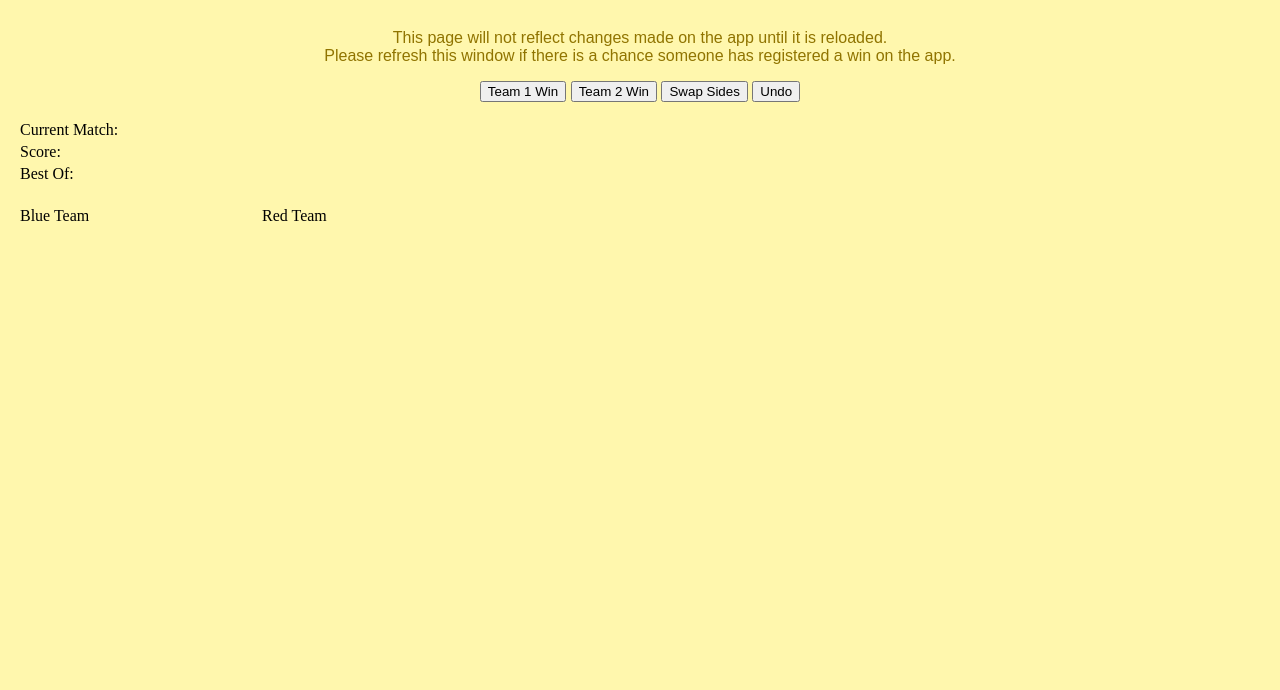
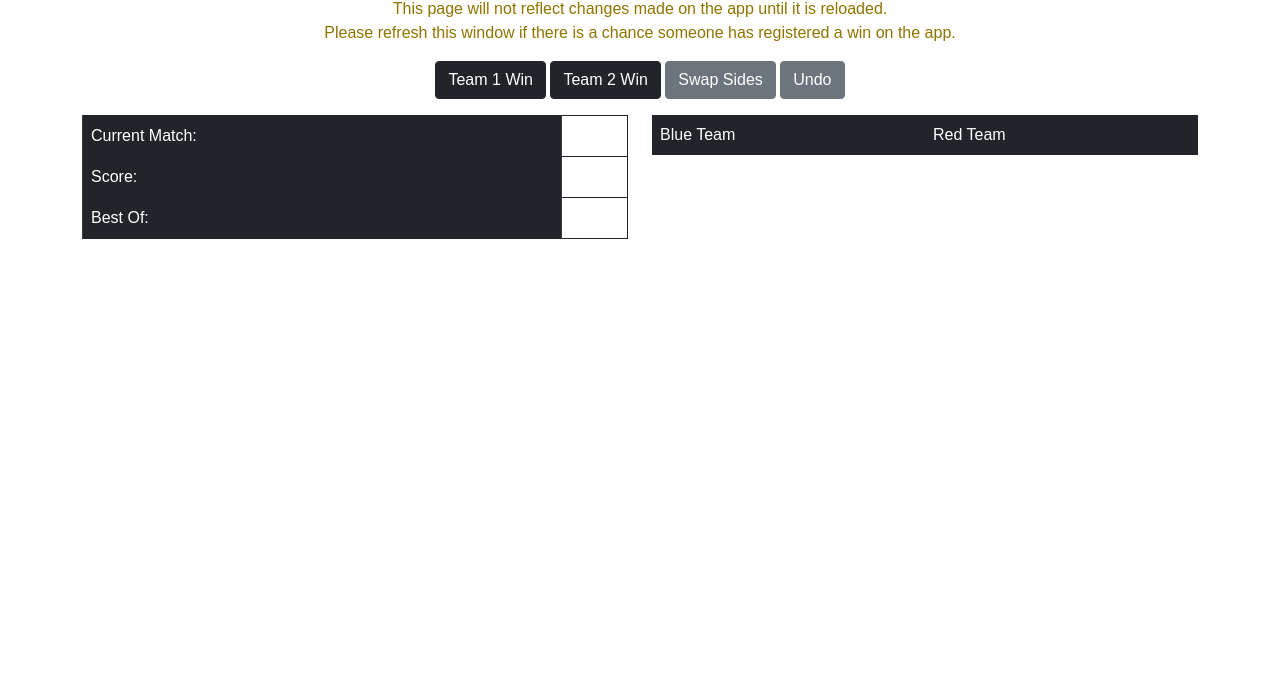
Before and after one commit to chhopsky/updatethestream, a plain HTML site: page templates/web_controller.html in a window 1280 px wide. Shown: the part 110-800 px from the top of the page. Drawn offline with nearby package versions, Linux system fonts and the light colour scheme; no server answers.

Commit message:
Add Bootstrap and adjust web controller layout and styling

```diff
--- a/templates/web_controller.html
+++ b/templates/web_controller.html
@@ -2,21 +2,20 @@
 <html>
 
 <head>
+  <link href="https://cdn.jsdelivr.net/npm/bootstrap@5.1.3/dist/css/bootstrap.min.css" rel="stylesheet" integrity="sha384-1BmE4kWBq78iYhFldvKuhfTAU6auU8tT94WrHftjDbrCEXSU1oBoqyl2QvZ6jIW3" crossorigin="anonymous">
   <title>Someone, Update The Stream!</title>
   <style>
     body {
-      background-color: #fff7ad;
+      font-family: sans-serif;
     }
 
     h1 {
-      font-family: sans-serif;
       text-align: center;
       font-size: 60px;
       margin: 35px;
     }
 
     p {
-      font-family: sans-serif;
       color: #907400;
       text-align: center;
     }
@@ -71,14 +70,14 @@ function update(){
   function update_schedulestatus(status){
     const schedule_element = document.getElementById("schedule");
     const standings_element = document.getElementById("standings");
-    let schedule_html = "<br /><table class='schedule'><tr><th>Teams</th><th>Score</th><th>Status</th><th>Winner</th></tr>";
+    let schedule_html = "<br /><table class='schedule table table-bordered'><thead class='table-dark'><tr><th>Teams</th><th>Score</th><th>Status</th><th>Winner</th></tr></thead>";
     for(var i = 0; i < status["schedule"].length; i++) {
       let obj = status["schedule"][i];
       schedule_html += extract_schedule_item(obj)
     }
     schedule_html += "</table>";
     schedule_element.innerHTML = schedule_html;
-    let standings_html = "<table class='standings'><tr><th>Team</th><th>Points</th></tr>";
+    let standings_html = "<table class='standings table table-bordered'><thead class='table-dark'><tr><th>Team</th><th>Points</th></tr></thead>";
     for(var i = 0; i < status["standings"].length; i++) {
       let obj = status["standings"][i];
       standings_html += extract_standings_item(obj)
@@ -188,38 +187,42 @@ function get_team_tricode(team){
 </head>
 
   <body>
+    <div class="container">
+      <div class="row">
         <h1>Update The Stream Web Controller</h1>
-  <p>This page will not reflect changes made on the app until it is reloaded.
-    <br />Please refresh this window if there is a chance someone has registered a win
-    on the app.
+        <p>This page will not reflect changes made on the app until it is reloaded. <br />Please refresh this window if there is a chance someone has registered a win on the app. </p>
+        <p>
+          <button class="btn btn-dark" id=team_1_win onclick="register_click('/win/team1')">Team 1 Win</button>
+          <button class="btn btn-dark" id=team_2_win onclick="register_click('/win/team2')">Team 2 Win</button>
+          <button class="btn btn-secondary" id=swap_sides onclick="register_click('/sideswap')">Swap Sides</button>
+          <button class="btn btn-secondary" id=undo onclick="register_click('/undo')">Undo</button>
         </p>
-  <p>
-    <button id=team_1_win onclick="register_click('/win/team1')">Team 1 Win</button>
-    <button id=team_2_win onclick="register_click('/win/team2')">Team 2 Win</button>
-    <button id=swap_sides onclick="register_click('/sideswap')">Swap Sides</button>
-    <button id=undo onclick="register_click('/undo')">Undo</button>
-  </p>
-  <p>
-    <table>
+      </div>
+      <div class="row">
+        <div class="col">
+          <table class="table table-bordered border-dark">
             <tr>
-          <td>Current Match:</td>
+              <td class="table-dark">Current Match:</td>
               <td id="current_match"></td>
             </tr>
             <tr>
-          <td>Score:</td>
+              <td class="table-dark">Score:</td>
               <td id="current_match_score"></td>
             </tr>
             <tr>
-          <td>Best Of:</td>
+              <td class="table-dark">Best Of:</td>
               <td id="current_match_best_of"></td>
             </tr>
           </table>
-      <br />
-      <table>
-        <tr>
+        </div>
+        <div class="col">
+          <table class="table table-borderless">
+            <thead>
+              <tr class="table-dark">
                 <td class="sides">Blue Team</td>
                 <td class="sides">Red Team</td>
               </tr>
+            </thead>
             <tr>
               <td id="blue_team"></td>
               <td id="red_team"></td>
@@ -229,12 +232,13 @@ function get_team_tricode(team){
               <td id="red_team_logo"></td>
             </tr>
           </table>
-    </p>
+        </div>
+      </div>
       <p>
       <div id="schedule"></div>
       <div id="standings"></div>
       </p>
-
+    </div>
   </body>
 
 </html>
```
Lines whose indentation alone changed are shown as unchanged.
